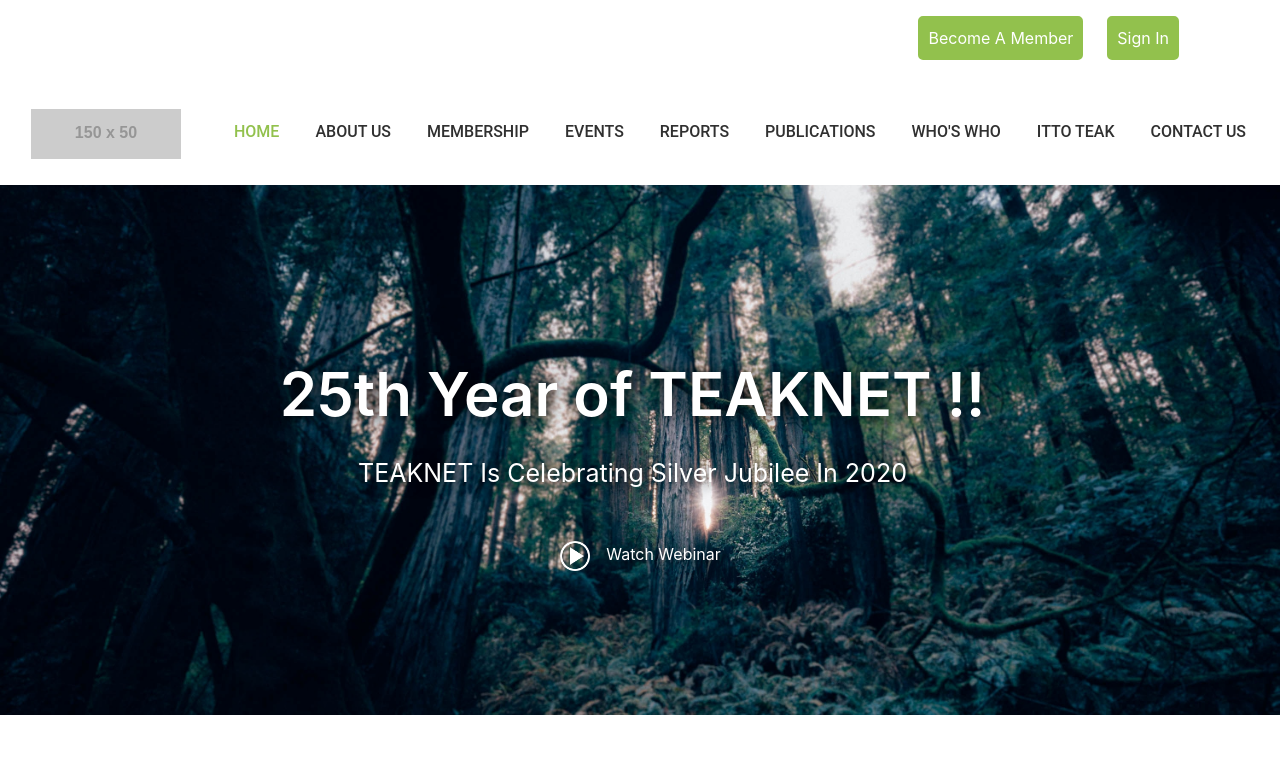
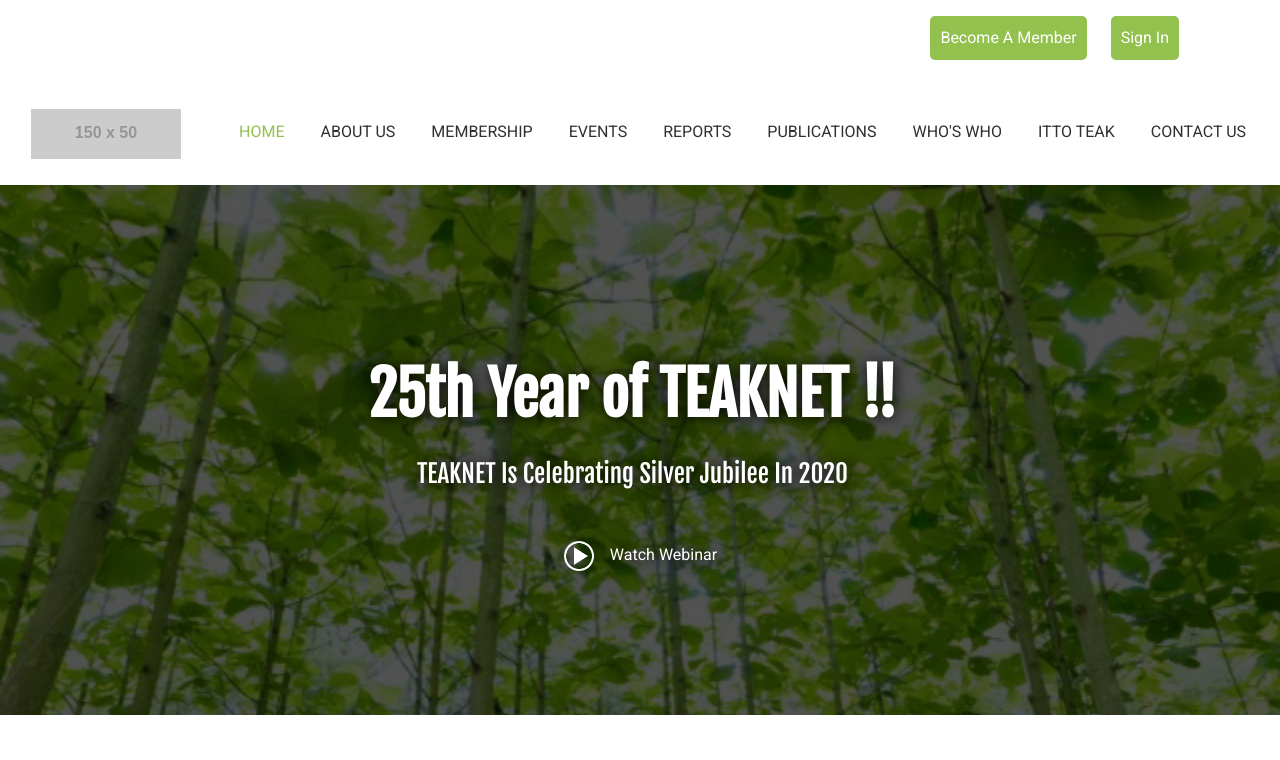
Before and after one commit to Abhishekkannath/Teaknet.org-New-Responsive, a plain HTML site: page index.html in a window 1280 px wide. Shown: the top 760 px of the page. Drawn offline with nearby package versions, Linux system fonts and the light colour scheme; placeholder pictures from the web are drawn by us; a web font is replaced by a local one.

Commit message:
Add files via upload

```diff
--- a/index.html
+++ b/index.html
@@ -61,11 +61,11 @@
 
 
 
-<section id="banner"  style="background-image: url('images/home.jpg'); margin:  5px 0">
+<section id="banner"  style="background-image: url('images/home.png'); margin:  5px 0">
 	<div class="container pb-5">
 		<div class="row pb-5 ">
 			<div class="col-md-12 text-center " style="padding-right: 30px;">
-				<p class="promo-title" style="text-shadow:1px 1px 15px #000;"> 25th Year of TEAKNET !!</p>
+				<p class="promo-title"  style="color: #fff; text-shadow:1px 1px 15px #000;"> 25th Year of TEAKNET !!</p>
 				<p class="promo-sub" style="text-shadow:1px 1px 15px #000; font-size: 25px;">TEAKNET Is Celebrating Silver Jubilee In 2020</p>
 				<div class="mb-5 mt-5">
 					<a  style="text-shadow:1px 1px 15px #000;"href="https://event.webinarjam.com/login/6k5r3t08urmfq7f6s0"><img src="images/ply-btn.png" class="mx-3">Watch Webinar</a>
@@ -81,10 +81,7 @@
 			<img  src="images/WTC 2021.png">
 </section>
 
-<section id="subscription">
-	<form>
 
-	</form>
 
 <section id="about">
 	<div class="container text-center my-5 mt-5">
--- a/style/style.css
+++ b/style/style.css
@@ -1,4 +1,6 @@
-@import url('https://fonts.googleapis.com/css2?family=Roboto&display=swap')
+@import url('https://fonts.googleapis.com/css2?family=Roboto&display=swap');
+@import url("https://use.typekit.net/twz4sdp.css");
+@import url('https://fonts.googleapis.com/css2?family=Fjalla+One&display=swap');
 *{
 	padding: 0;
 	margin: 0;
@@ -69,9 +71,15 @@
 }
 .promo-title{
 	font-size: 60px;
-	font-weight: 600;
+  font-family: 'Fjalla One', sans-serif;
+  font-weight: 700;
+  font-style: normal;
 	margin-top: 100px;
 }
+.promo-sub{
+    font-family: 'Fjalla One', sans-serif;
+    font-weight: 300;
+  }
 #banner img{
 	width: 30px;
 }
```
Also changed, not shown: forgot.html (+1 -1 lines), login.html (+1 -1 lines), images/home.png (added).
